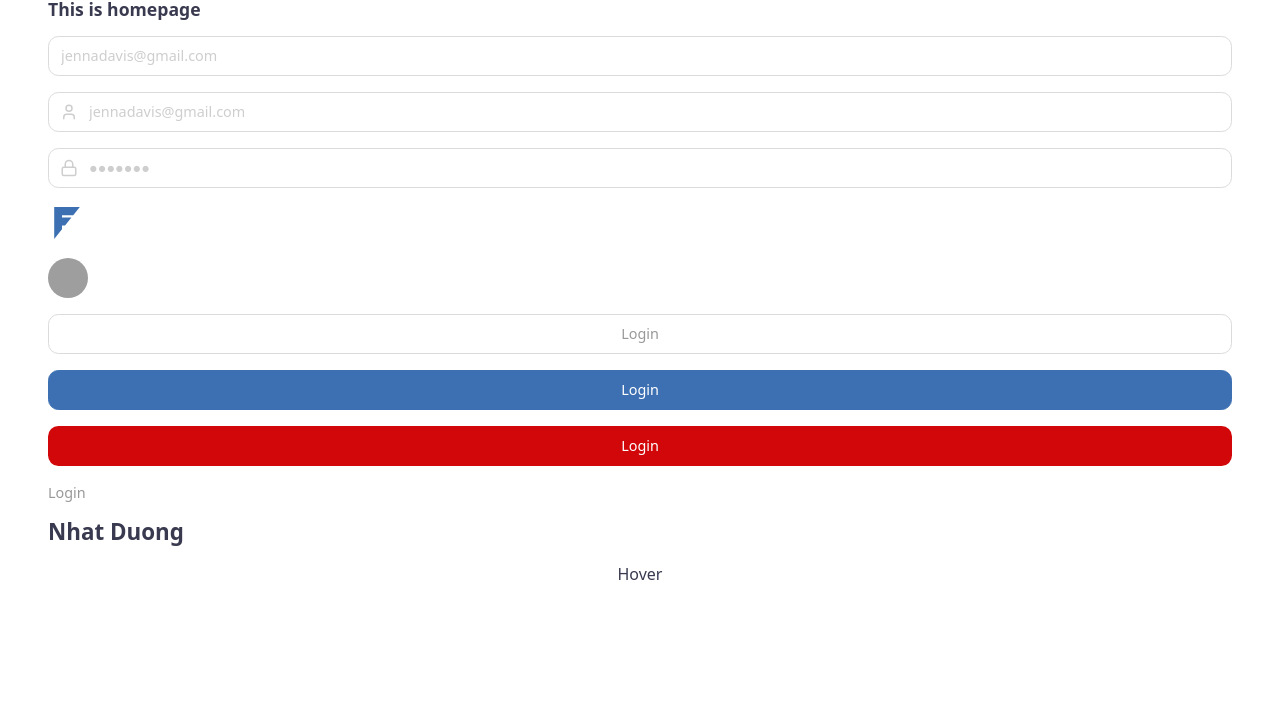
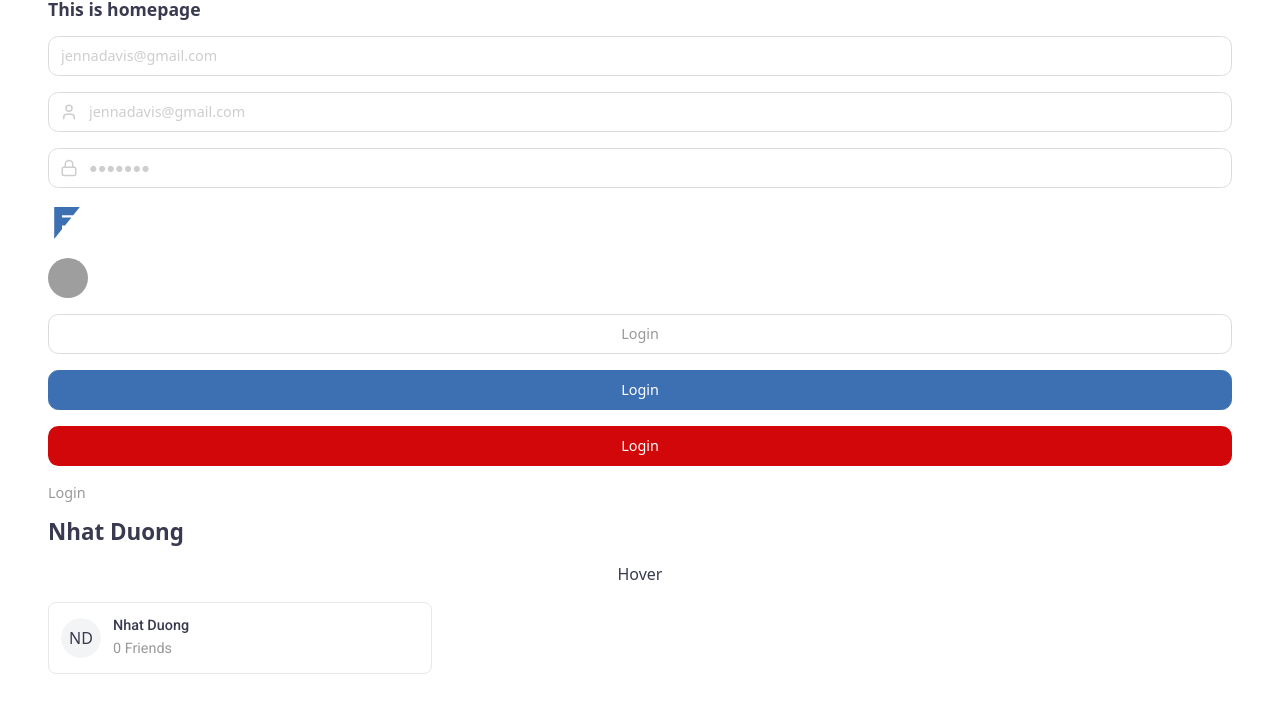
Before and after one commit to nhatduong-agilityio/social-sphere, a Next.js app in the folder frontend/: page / in a window 1280 px wide. Shown: the top 710 px of the page. Built offline with nearby package versions, Linux system fonts and the light colour scheme; grey boxes are pictures that could not be loaded.

Commit message:
Feature / Implement Card component

```diff
--- a/frontend/src/app/page.tsx
+++ b/frontend/src/app/page.tsx
@@ -1,5 +1,5 @@
 // Icons
-import { LockIcon, UserIcon } from 'lucide-react';
+import { LockIcon, UserIcon, EllipsisVertical } from 'lucide-react';
 
 // Components
 import { BrandLink } from '@/components/sections/brand-link';
@@ -13,6 +13,7 @@ import {
   TooltipProvider,
   TooltipTrigger,
 } from '@/components/ui/tooltip';
+import { UserCard } from '@/components/sections/user-card';
 
 const Homepage = () => {
   return (
@@ -55,6 +56,16 @@ const Homepage = () => {
           </TooltipContent>
         </Tooltip>
       </TooltipProvider>
+
+      <UserCard
+        user={{
+          id: '1',
+          firstName: 'Nhat',
+          lastName: 'Duong',
+          countFriends: 0,
+        }}
+        endIcon={<EllipsisVertical size={24} />}
+      />
     </main>
   );
 };
--- /dev/null
+++ b/frontend/src/components/sections/user-card.tsx
@@ -0,0 +1,55 @@
+import { ComponentProps, ReactNode } from 'react';
+
+// Components
+import { Card, CardDescription, CardTitle } from '@/components/ui/card';
+import { Avatar, AvatarFallback, AvatarImage } from '@/components/ui/avatar';
+import { Button } from '@/components/ui/button';
+
+// Types
+import { UserDetail } from '@/types/user';
+
+// Utils
+import { getFirstLetters } from '@/utils/converter';
+
+interface UserCardProps extends ComponentProps<typeof Card> {
+  user: UserDetail;
+  endIcon?: ReactNode;
+}
+
+export const UserCard = ({ user, endIcon, ...props }: UserCardProps) => {
+  const { avatar, firstName, lastName, countFriends } = user;
+
+  const fullName = `${firstName} ${lastName}`.trim();
+
+  return (
+    <Card
+      className="p-3 flex items-center justify-between max-w-96 group cursor-pointer"
+      {...props}
+    >
+      <div className="flex items-center gap-3">
+        <Avatar>
+          <AvatarImage
+            src={avatar}
+            alt={`Avatar of the user-${fullName} in team`}
+          />
+          <AvatarFallback>
+            {getFirstLetters(firstName, lastName)}
+          </AvatarFallback>
+        </Avatar>
+
+        <div className="flex flex-col">
+          <CardTitle className="text-base">{fullName}</CardTitle>
+          <CardDescription>{countFriends} Friends</CardDescription>
+        </div>
+      </div>
+
+      <Button
+        size="icon"
+        variant="rounded"
+        className="hover:bg-muted opacity-0 group-hover:opacity-100 transition-opacity duration-200"
+      >
+        {endIcon}
+      </Button>
+    </Card>
+  );
+};
--- /dev/null
+++ b/frontend/src/components/ui/card.tsx
@@ -0,0 +1,77 @@
+import { forwardRef, HTMLAttributes } from 'react';
+
+// Utils
+import { cn } from '@/utils/cn';
+
+const Card = forwardRef<HTMLDivElement, HTMLAttributes<HTMLDivElement>>(
+  ({ className, ...props }, ref) => (
+    <div
+      ref={ref}
+      className={cn('rounded-md bg-card border hover:shadow', className)}
+      {...props}
+    />
+  ),
+);
+Card.displayName = 'Card';
+
+const CardHeader = forwardRef<HTMLDivElement, HTMLAttributes<HTMLDivElement>>(
+  ({ className, ...props }, ref) => (
+    <div ref={ref} className={cn('flex flex-col p-5', className)} {...props} />
+  ),
+);
+CardHeader.displayName = 'CardHeader';
+
+const CardTitle = forwardRef<
+  HTMLParagraphElement,
+  HTMLAttributes<HTMLHeadingElement>
+>(({ className, ...props }, ref) => (
+  <h3
+    ref={ref}
+    className={cn('font-roboto font-medium text-md leading-6', className)}
+    {...props}
+  />
+));
+CardTitle.displayName = 'CardTitle';
+
+const CardDescription = forwardRef<
+  HTMLParagraphElement,
+  HTMLAttributes<HTMLParagraphElement>
+>(({ className, ...props }, ref) => (
+  <p
+    ref={ref}
+    className={cn(
+      'font-roboto font-normal text-base leading-6 text-text-foreground',
+      className,
+    )}
+    {...props}
+  />
+));
+CardDescription.displayName = 'CardDescription';
+
+const CardContent = forwardRef<HTMLDivElement, HTMLAttributes<HTMLDivElement>>(
+  ({ className, ...props }, ref) => (
+    <div ref={ref} className={cn('p-5 pt-0', className)} {...props} />
+  ),
+);
+CardContent.displayName = 'CardContent';
+
+const CardFooter = forwardRef<
+  HTMLDivElement,
+  React.HTMLAttributes<HTMLDivElement>
+>(({ className, ...props }, ref) => (
+  <div
+    ref={ref}
+    className={cn('flex items-center p-5 pt-0', className)}
+    {...props}
+  />
+));
+CardFooter.displayName = 'CardFooter';
+
+export {
+  Card,
+  CardHeader,
+  CardFooter,
+  CardTitle,
+  CardDescription,
+  CardContent,
+};
--- a/frontend/src/styles/globals.css
+++ b/frontend/src/styles/globals.css
@@ -77,10 +77,10 @@
     --border-quaternary: 0 0% 80.78%;
 
     /* Radius color */
-    --radius-tn: .0625rem;
-    --radius: .375rem;
-    --radius-md: .5rem;
-    --radius-lg: .65rem;
+    --radius-tn: 0.0625rem;
+    --radius: 0.375rem;
+    --radius-md: 0.5rem;
+    --radius-lg: 0.65rem;
 
     /* Font size */
     --font-tn: 0.7rem;
@@ -127,7 +127,7 @@
     --icon: 229.71 13.83% 50.39%;
     --icon-primary: 229.29 11.29% 51.37%;
     --icon-secondary: 0 0% 80.78%;
-    --icon-light:  0 0% 98.04%;
+    --icon-light: 0 0% 98.04%;
 
     /* Brand color */
     --brand: 213.85 48.95% 46.86%;
@@ -139,7 +139,7 @@
     --button-primary-foreground: 0 0% 100%;
 
     /* Text color */
-    --text: 0 0% 60%;
+    --text-foreground: 0 0% 60%;
     --text-primary: 237.27 16.18% 26.67%;
     --text-secondary: 229.29 11.29% 51.37%;
     --text-tertiary: 0 0% 21.18%;
@@ -209,7 +209,7 @@
     /* Border color */
     --border: 218.57 25% 10.98%;
     --border-primary: 0 0% 70.98%;
-    --border-secondary:  220 25.23% 20.98%;
+    --border-secondary: 220 25.23% 20.98%;
     --border-tertiary: 230.62 15.53% 59.61%;
     --border-quaternary: 0 0% 80.78%;
 
--- /dev/null
+++ b/frontend/src/types/user.ts
@@ -0,0 +1,8 @@
+export interface UserDetail {
+  id: string;
+  firstName: string;
+  lastName: string;
+  email?: string;
+  avatar?: string;
+  countFriends?: number;
+}
--- /dev/null
+++ b/frontend/src/utils/converter.ts
@@ -0,0 +1,6 @@
+export const getFirstLetters = (firstName: string, lastName: string) => {
+  const firstInitial = firstName.charAt(0).toUpperCase();
+  const lastInitial = lastName.charAt(0).toUpperCase();
+
+  return firstInitial + lastInitial;
+};
--- a/frontend/tailwind.config.ts
+++ b/frontend/tailwind.config.ts
@@ -135,6 +135,7 @@ const config: Config = {
           secondary: 'hsl(var(--text-secondary))',
           tertiary: 'hsl(var(--text-tertiary))',
           quaternary: 'hsl(var(--text-quaternary))',
+          foreground: 'hsl(var(--text-foreground))',
         },
         caption: 'hsl(var(--caption))',
         progress: {
```
